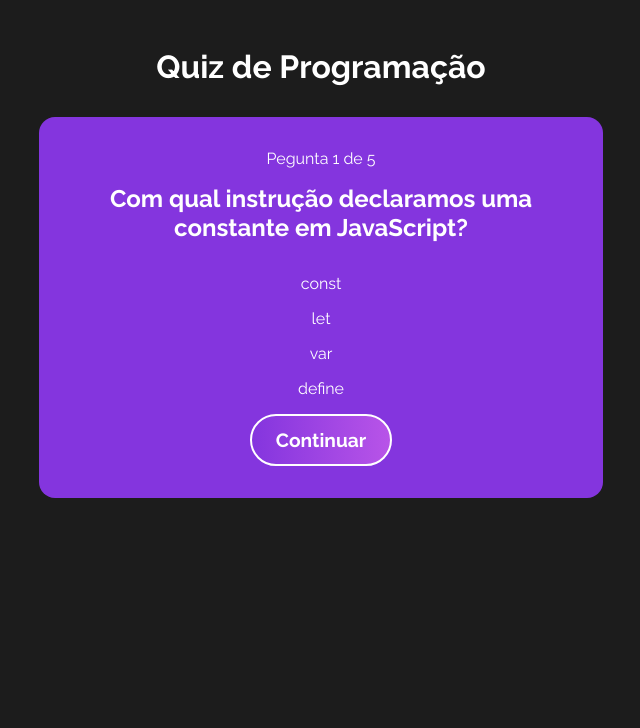
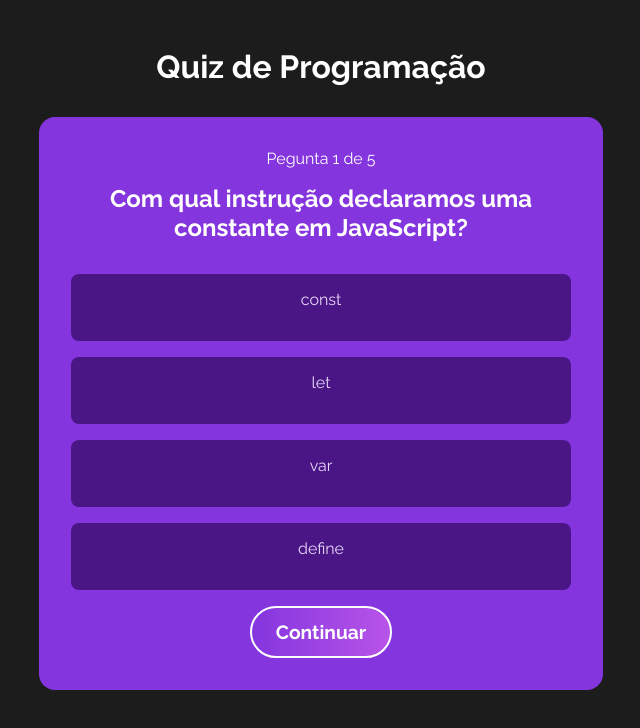
Before and after one commit to brenddamachado/Quiz, a React (Vite) app in the folder jogo/: page / in a window 1280 px wide. Both pictures are taken after a click on the button "Iniciar". Shown: the top 728 px of the page, without its empty margins (319-959 px from the left). Built offline with nearby package versions, Linux system fonts and the light colour scheme.

Commit message:
estilizando as opçoes

```diff
--- a/jogo/src/components/option/Option.css
+++ b/jogo/src/components/option/Option.css
@@ -0,0 +1,17 @@
+.option{
+    background-color: #3c0e70;
+    border-radius: .5rem;
+    padding: 1rem;
+    margin-bottom: 1rem;
+    cursor: pointer;
+    opacity: 0.8;
+    transition: 0.4s;
+}
+
+.option:hover{
+    opacity: 1;
+}
+
+#option-container .option p{
+    margin-bottom: 0;
+}
--- a/jogo/src/components/option/Option.jsx
+++ b/jogo/src/components/option/Option.jsx
@@ -7,7 +7,7 @@
     const [quizState, dispatch] = useContext (QuizContext);
 
   return (
-    <div>
+    <div className="option">
         <p>{option}</p>
     </div>
   )
```
